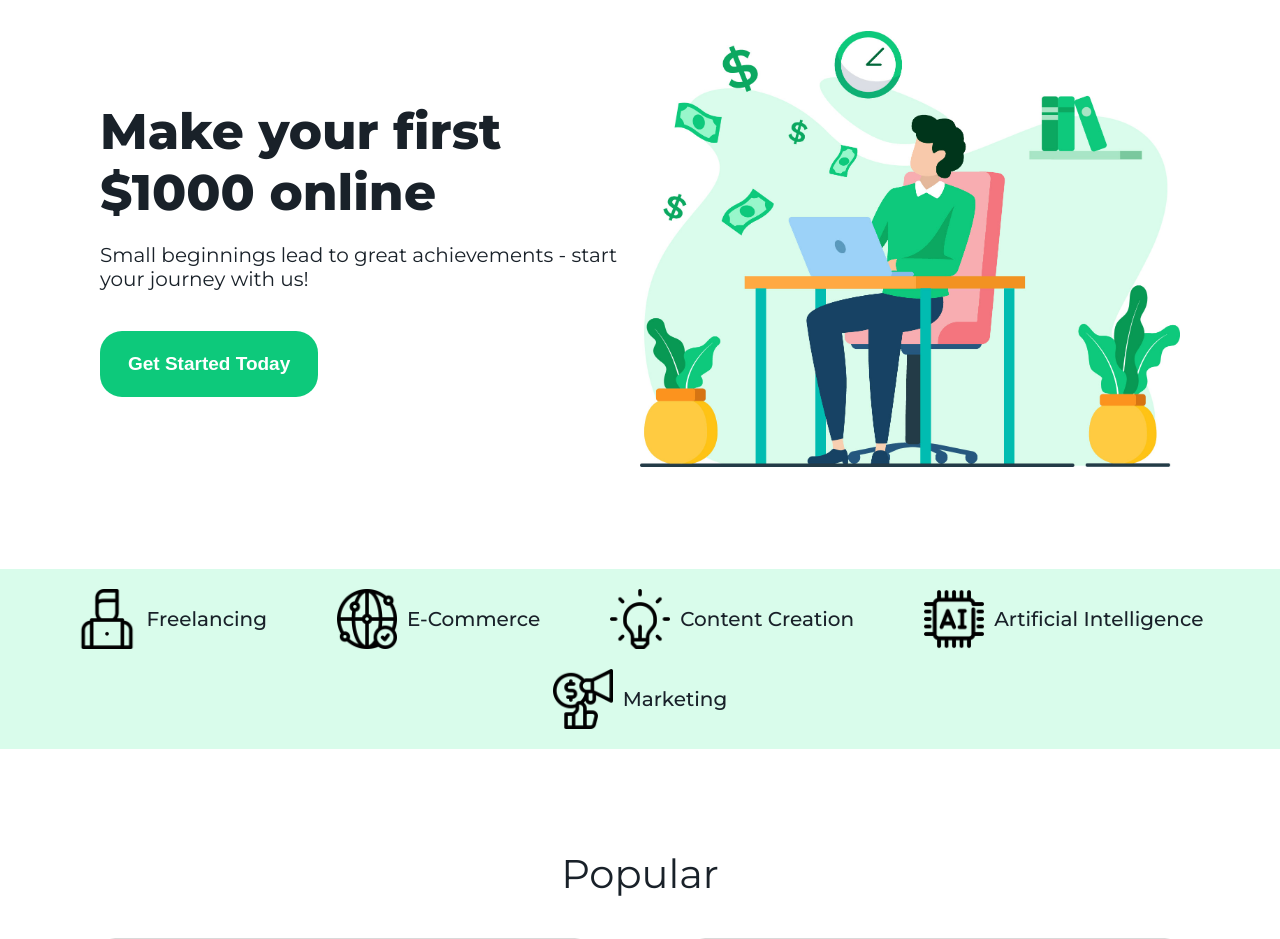
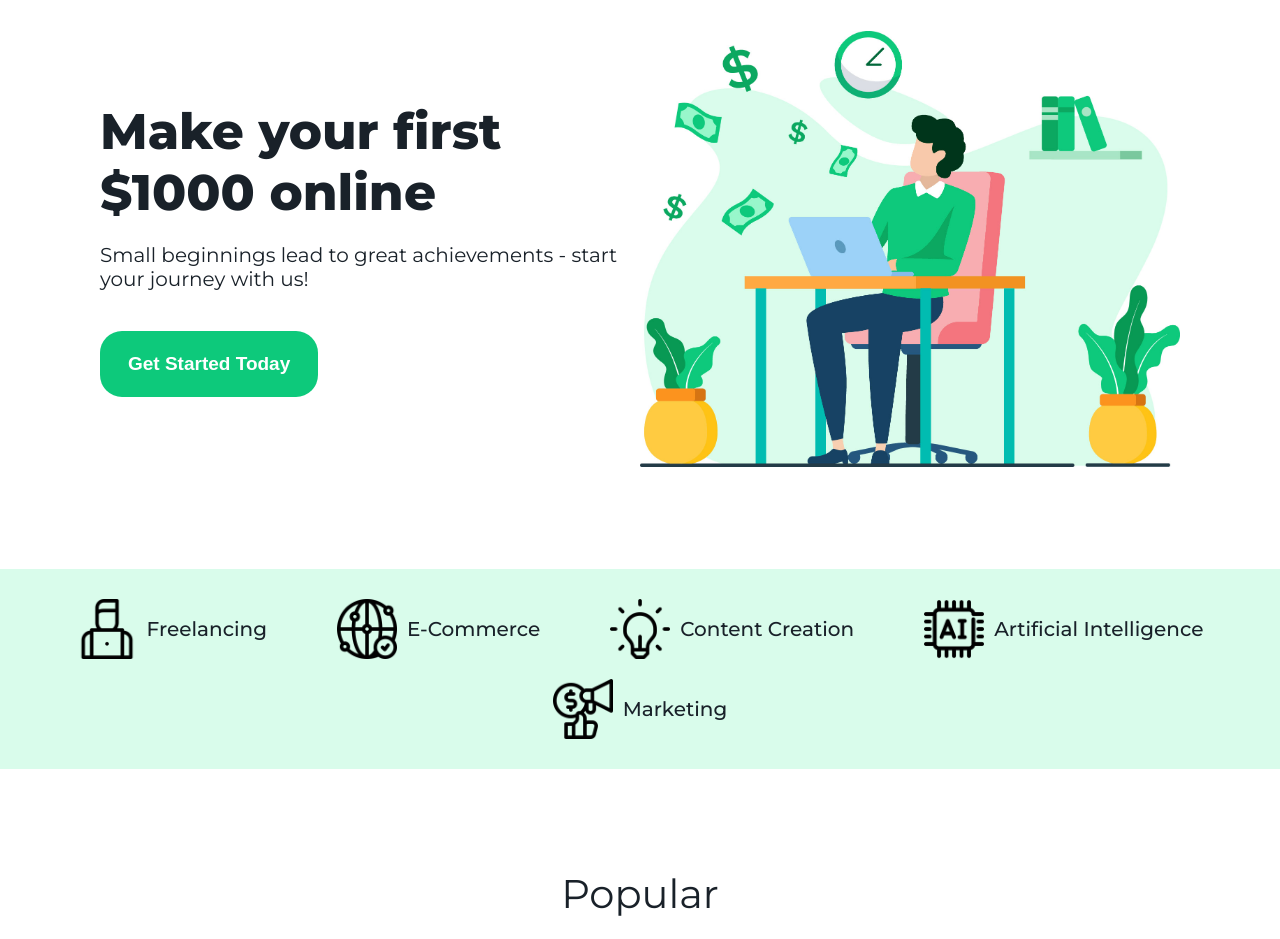
Before and after one commit to PolycatGames/ProfitProton, a PHP site: page / in a window 1280 px wide. Shown: the part 121-1060 px from the top of the page. Run offline with PHP 8.4, Linux system fonts and the light colour scheme.

Commit message:
Update home.css

```diff
--- a/styles/home.css
+++ b/styles/home.css
@@ -62,7 +62,7 @@
 
 .bar{
     background-color: #d9fceb;
-    padding: 10px 0px;
+    padding: 20px 0px;
     margin-top: 20px;
     margin-bottom: 100px;
     display: flex;
```
